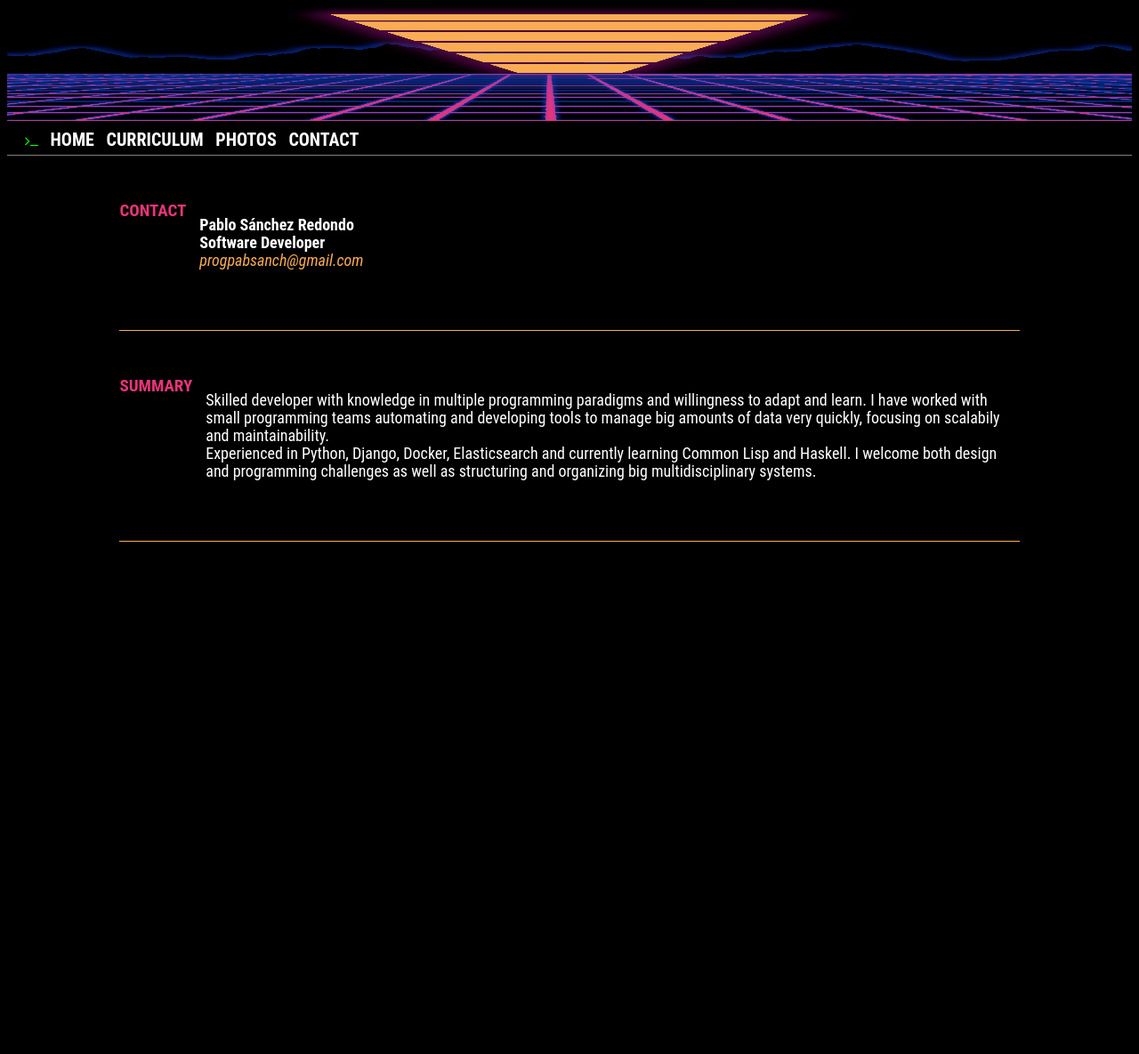
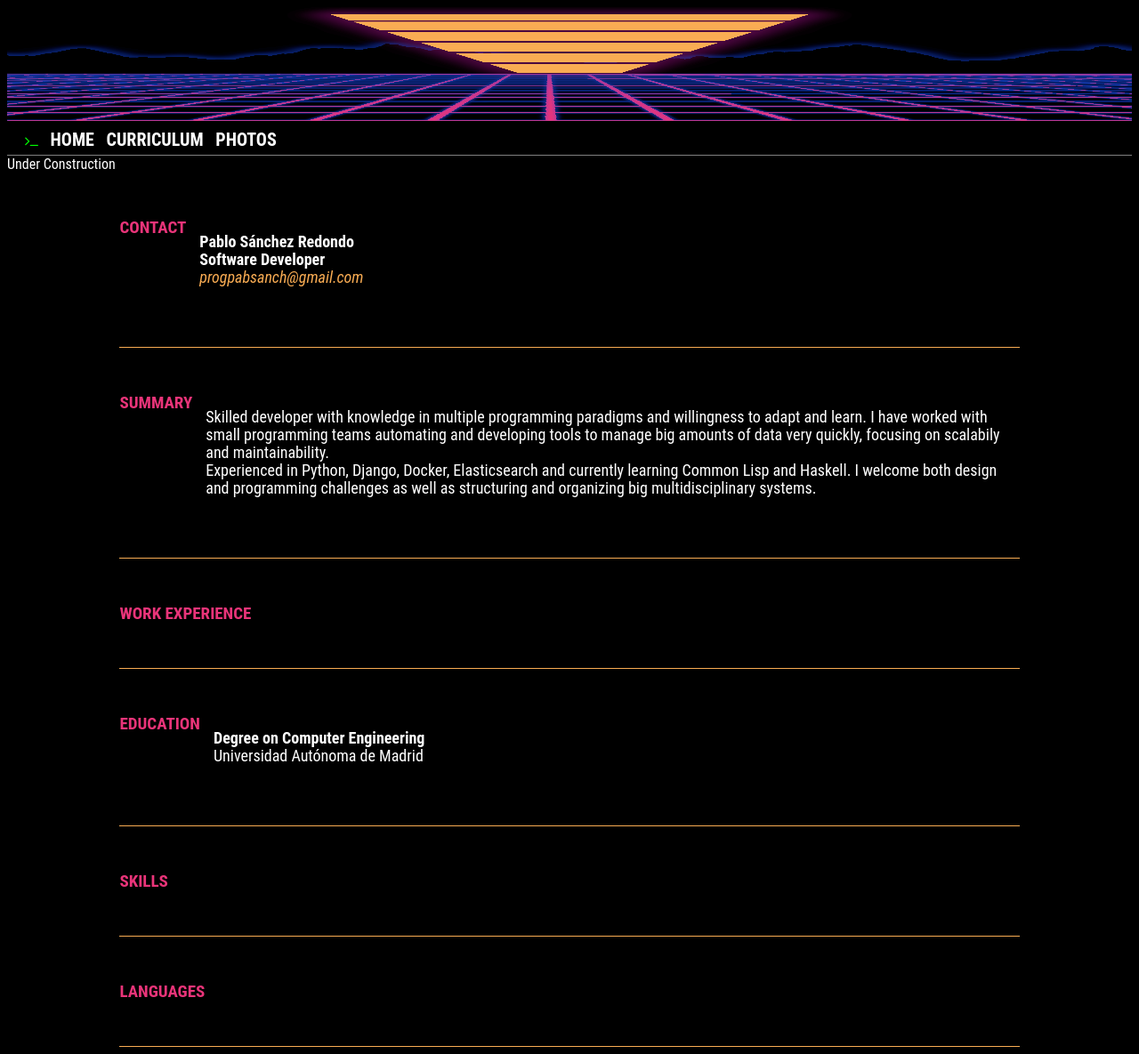
Before and after one commit to v0sem/vosem.me, a Flask app: page /resume in a window 1280 px wide. Shown: the whole page at 89% size. Before the commit the page ends 609 px from the top, so only its background shows below. Run offline with Flask 3, Linux system fonts and the light colour scheme.

Commit message:
feat: remove contact and add fields to resume

```diff
--- a/vosem/templates/base.html
+++ b/vosem/templates/base.html
@@ -23,7 +23,6 @@
                 <li><a href="{{ url_for('index') }}">HOME</a></li>
                 <li><a href="{{ url_for('resume') }}">CURRICULUM</a></li>
                 <li><a href="{{ url_for('photos') }}">PHOTOS</a></li>
-                <li><a href="{{ url_for('index') }}">CONTACT</a></li>
             </ul>
         </div>
         {% block content %}
--- a/vosem/templates/resume.html
+++ b/vosem/templates/resume.html
@@ -1,6 +1,7 @@
 {% extends 'base.html' %}
 
 {% block content %}
+Under Construction
 <div class="cblock">
   <span>CONTACT</span>
   <p>
@@ -18,4 +19,21 @@
     Experienced in Python, Django, Docker, Elasticsearch and currently learning Common Lisp and Haskell. I welcome both design and programming challenges as well as structuring and organizing big multidisciplinary systems.
   </p>
 </div>
+<div class="cblock">
+  <span>WORK EXPERIENCE</span>
+</div>
+<div class="cblock">
+  <span>EDUCATION</span>
+  <p>
+    <b>Degree on Computer Engineering</b>
+    <br>
+    Universidad Autónoma de Madrid
+  </p>
+</div>
+<div class="cblock">
+  <span>SKILLS</span>
+</div>
+<div class="cblock">
+  <span>LANGUAGES</span>
+</div>
 {% endblock %}
--- a/vosem/web.py
+++ b/vosem/web.py
@@ -37,9 +37,7 @@ def get_file_meta(filepath):
 
         photodate = None
         if photoi.get("datetime_original", "--") != "--":
-            photodate = parse(photoi.datetime_original).strftime(
-                "%d/%m/%Y %H:%M:%S"
-            )
+            photodate = parse(photoi.datetime_original).strftime("%d/%m/%Y %H:%M:%S")
 
         return (
             photoi.get("image_description", "--"),
```
